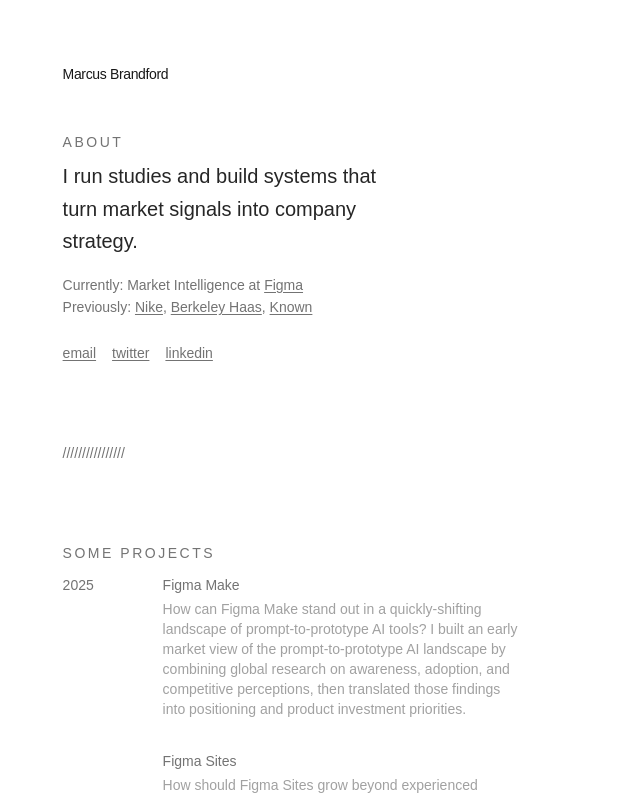
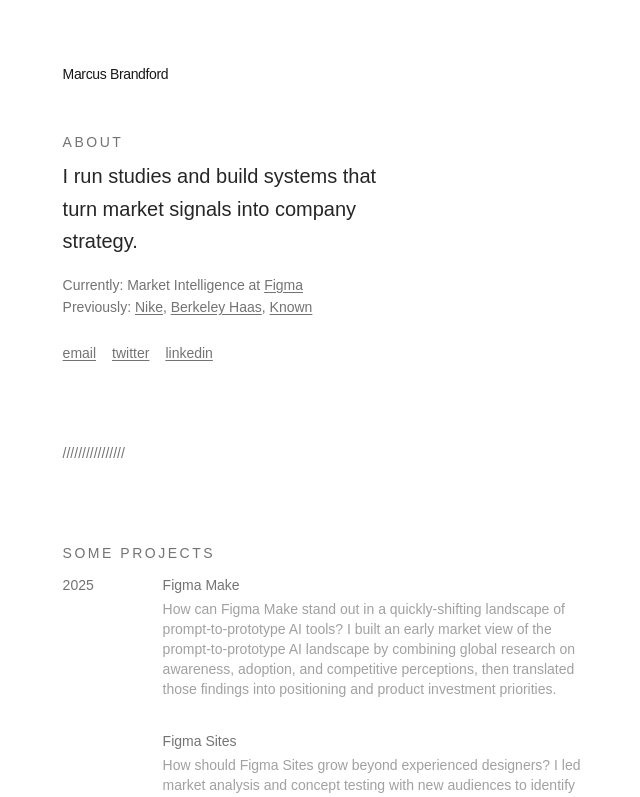
Before and after one commit to mbrandford/personal-site, a Next.js app: page / in a window 1280 px wide. Shown: the top 797 px of the page, without its empty margins (115-755 px from the left). Built offline with nearby package versions, Linux system fonts and the light colour scheme.

Commit message:
Widen content column back to max-w-xl for project text
Made-with: Cursor

```diff
--- a/app/page.tsx
+++ b/app/page.tsx
@@ -357,7 +357,7 @@ export default function Home() {
     <main className="min-h-screen w-full bg-white lg:bg-[linear-gradient(to_bottom,white_0%,white_75%,#fef7f7_85%,#fce7f3_92%,#f9a8d4_100%)] text-neutral-900">
       {/* Desktop Layout */}
       <div className="hidden lg:block relative max-w-[1600px] mx-auto w-full">
-        <div className="max-w-lg px-6 pt-16 pb-12 space-y-12 flex-grow" style={{ marginLeft: 'clamp(10px, 12vw, 200px)' }}>
+        <div className="max-w-xl px-6 pt-16 pb-12 space-y-12 flex-grow" style={{ marginLeft: 'clamp(10px, 12vw, 200px)' }}>
           {/* Name */}
           <header className="space-y-2">
             <h1 className="text-sm font-medium tracking-tight">Marcus Brandford</h1>
```
